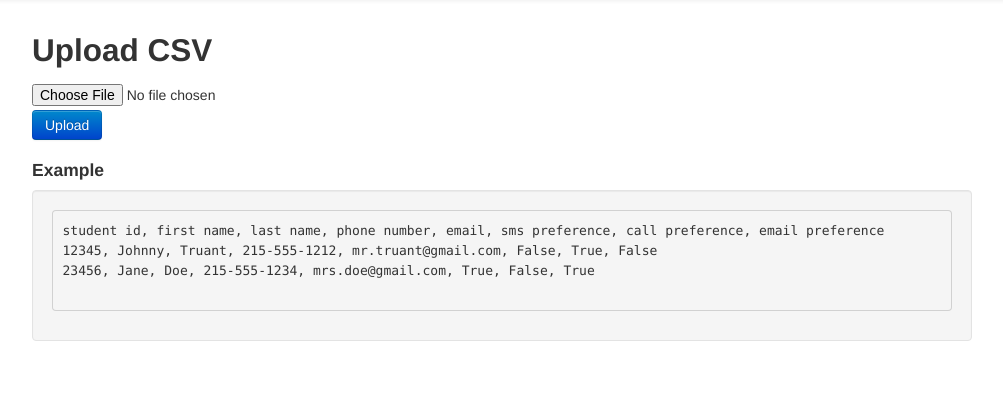
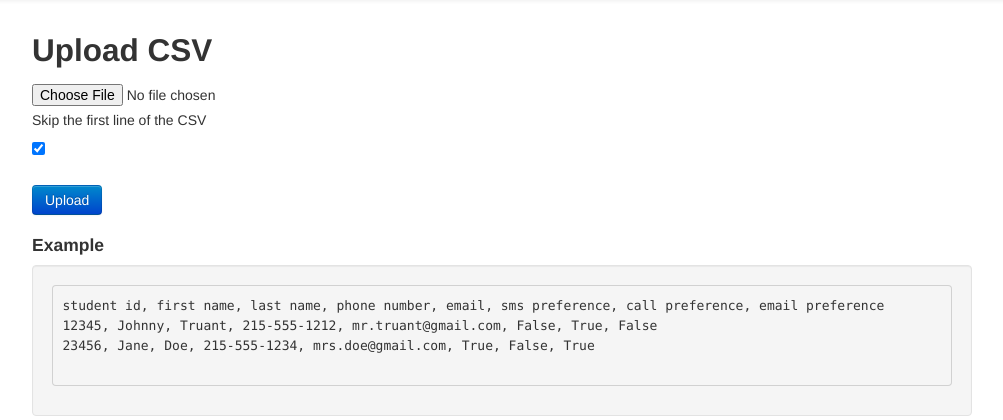
Before and after one commit to kevinrobinson/teachcom, a Django app: template py/teachercom/teachercomapp/templates/csv.html in a window 1280 px wide. Shown: the part 42-462 px from the top of the page, without its empty margins (138-1141 px from the left). Run offline with Django 3.2, Linux system fonts and the light colour scheme; the template is opened without the code that fills it, so the values that code supplies are empty; parts of the project's set-up code (start-up, migrations or seed data) failed here and were passed over; some libraries are stand-ins or nearby versions.

Commit message:
add ability to skip first line of csv

```diff
--- a/py/teachercom/teachercomapp/templates/csv.html
+++ b/py/teachercom/teachercomapp/templates/csv.html
@@ -4,6 +4,10 @@
     {% csrf_token %}
     <h2>Upload CSV</h2>
     <input type="file" name="csv" />
+    <div class="control-group">
+        <label for="skip_first_line">Skip the first line of the CSV</label>
+        <input type="checkbox" name="skip_first_line" checked />
+    </div>
     <br />
     <input type="submit" class="btn btn-primary" value="Upload" />
 </form>
--- a/py/teachercom/teachercomapp/views.py
+++ b/py/teachercom/teachercomapp/views.py
@@ -45,6 +45,11 @@ def handle_csv(request):
         contents = f.read()
 
         fp = StringIO.StringIO(contents)
+
+        # Check if we need to skip the first line
+        if request.POST['skip_first_line'] == 'on':
+            next(fp)
+
         reader = csv.reader(fp)
         for row in reader:
             student = Student(
```
